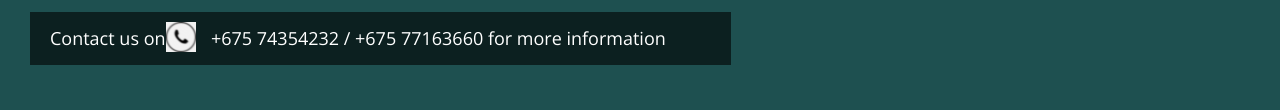
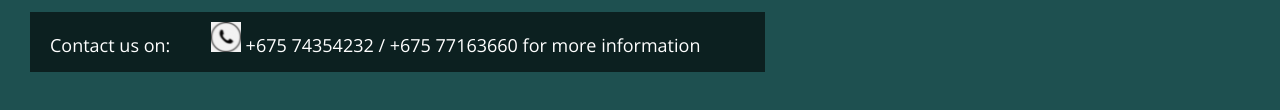
Before and after one commit to CodeMaster2251/IslandWaveSme, a plain HTML site: page index.html in a window 1280 px wide. Shown: the part 884-994 px from the top of the page. Drawn offline with nearby package versions, Linux system fonts and the light colour scheme.

Commit message:
Update tooplate-wave-cafe.css

```diff
--- a/css/tooplate-wave-cafe.css
+++ b/css/tooplate-wave-cafe.css
@@ -196,9 +196,9 @@ h2 { margin-top: 0; }
     display: inline-block;
 }
 .tm-footer-image {
-    padding-top: -2%;
+    position: inherit;
     left:13%;
-    position: absolute;
+    display: inline-block;
 
  }
 
```
